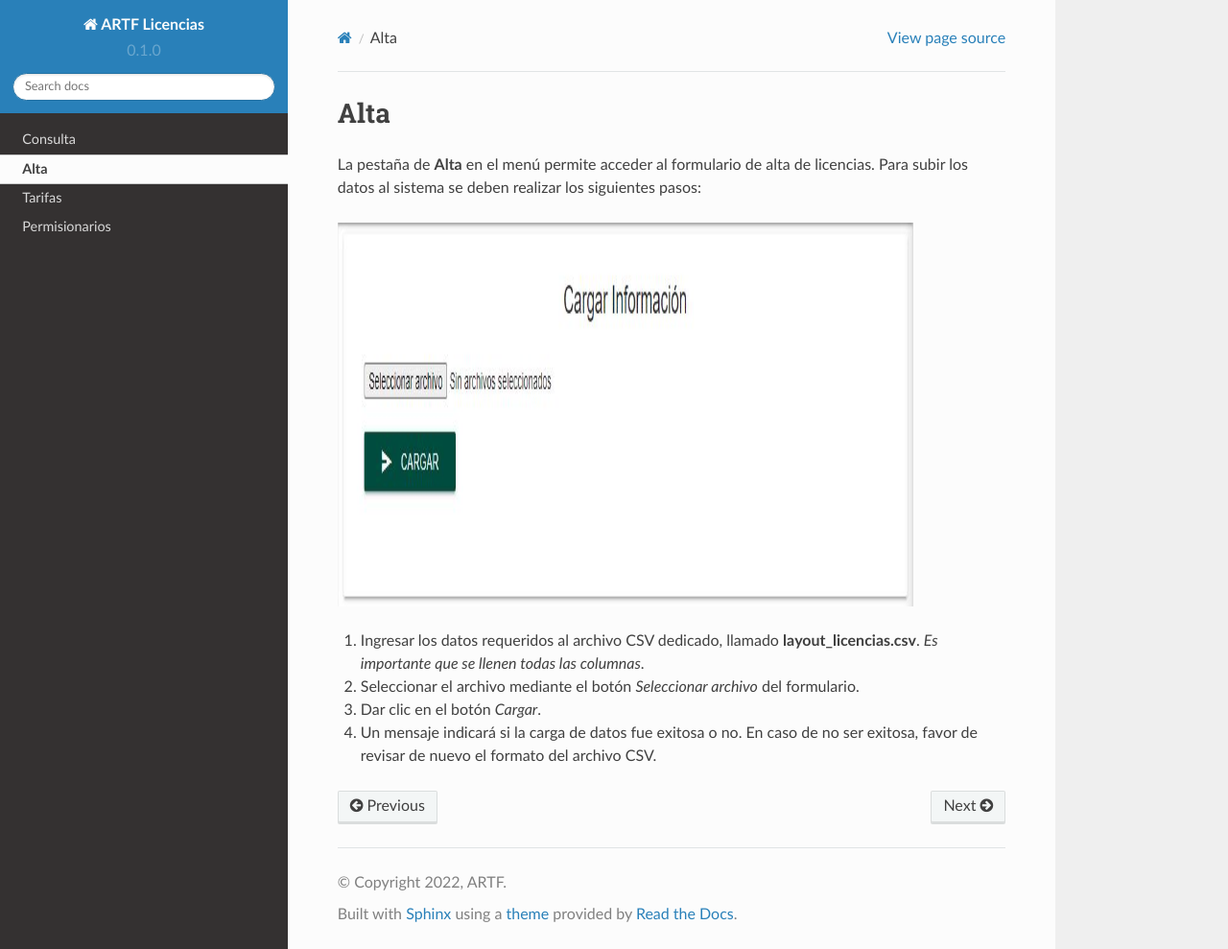
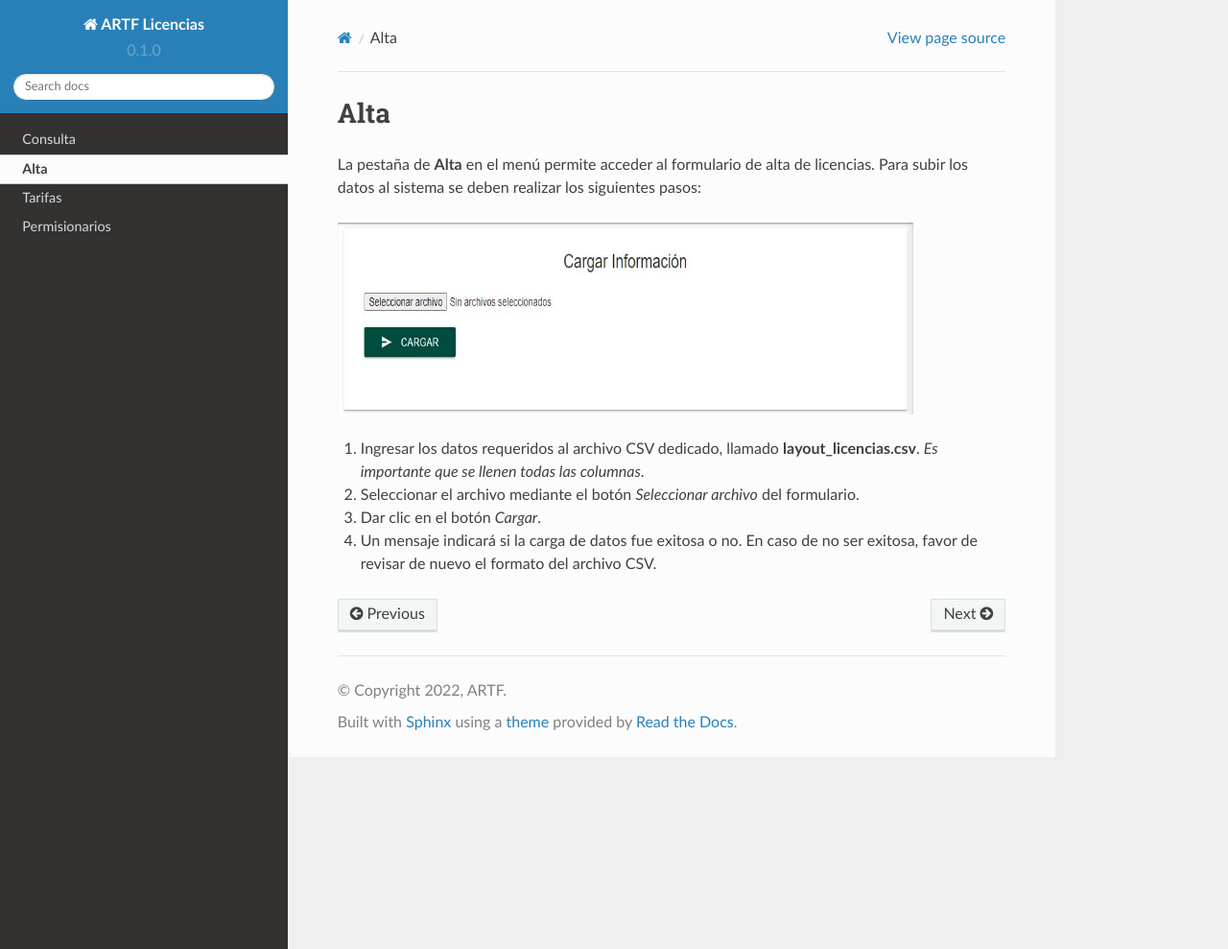
Before and after one commit to kiwi2299/artf_docs, a Sphinx documentation site: the page built from docs/source/alta.rst, in a window 1280 px wide and 989 px high. Shown: the whole window at 96% size. Built offline with Sphinx 7.4.7 and the Read the Docs theme 2.0.0, drawn with Linux system fonts in a browser that asks for light colours.

Commit message:
Update alta.rst

```diff
--- a/docs/source/alta.rst
+++ b/docs/source/alta.rst
@@ -6,7 +6,7 @@ La pestaña de **Alta** en el menú permite acceder al formulario de alta de lic
 .. image:: images/carga_licencias.JPG
   :alt: Formulario de carga de licencias
   :width: 600
-  :height: 400
+  :height: 200
 
 
 
```
